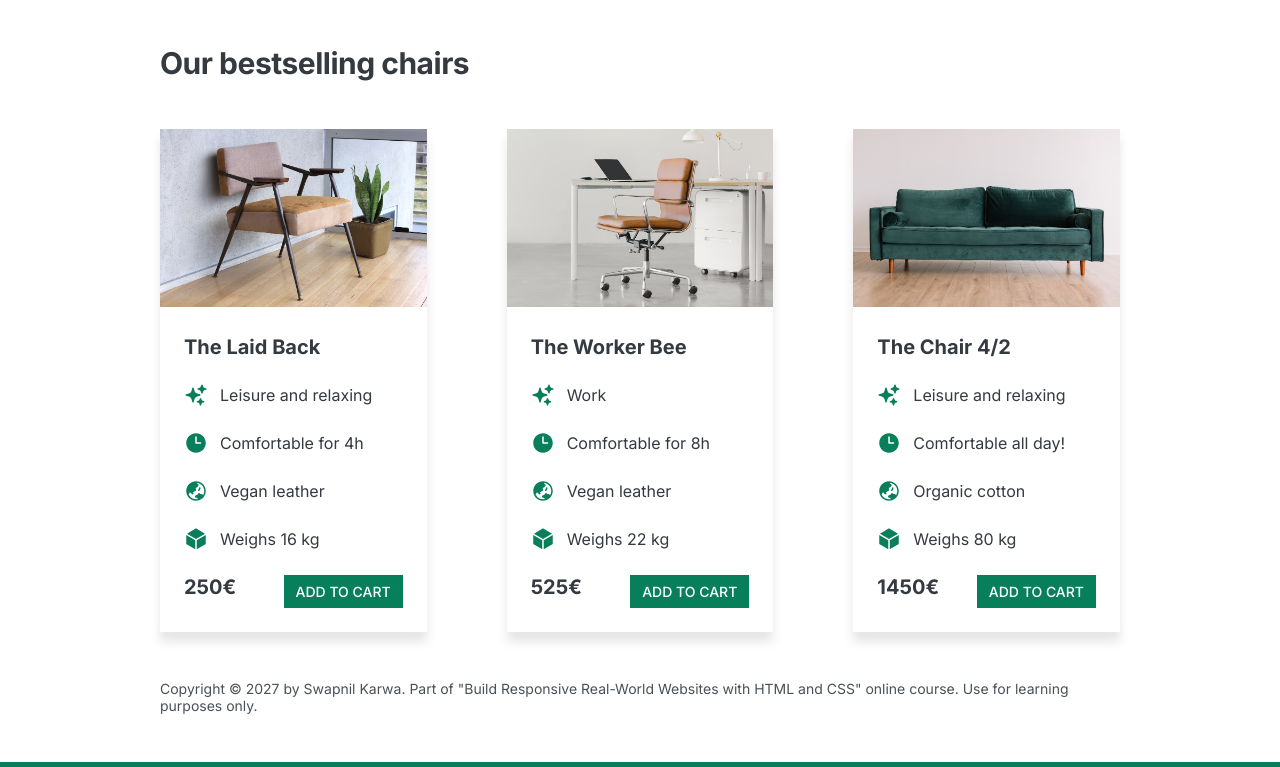
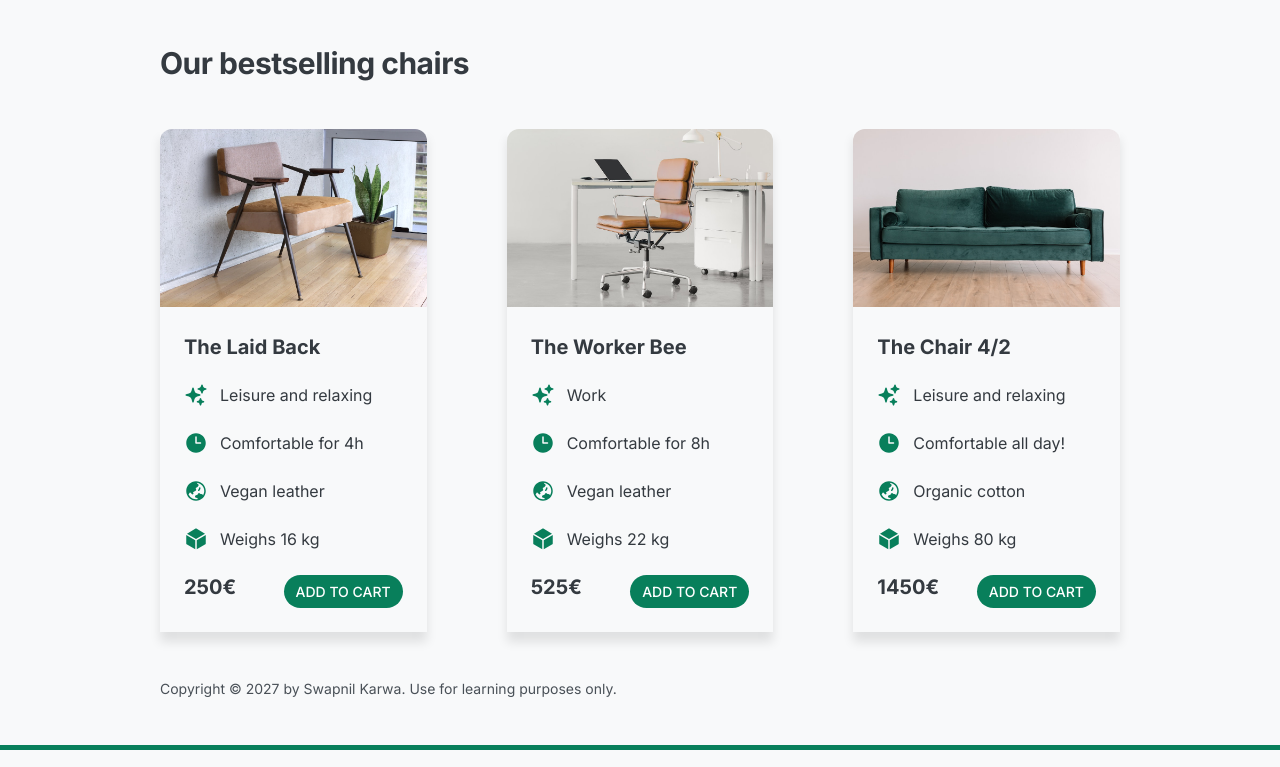
Before and after one commit to skarwa4491/FE-Designs, a plain HTML site: page chair-site/index.html in a window 1280 px wide. Shown: the part 1130-1897 px from the top of the page. Drawn offline with Linux system fonts and the light colour scheme.

Commit message:
final -step

```diff
--- a/chair-site/index.html
+++ b/chair-site/index.html
@@ -343,9 +343,7 @@
         </div>
       </section>
       <footer>
-        Copyright &copy; 2027 by Swapnil Karwa. Part of "Build Responsive
-        Real-World Websites with HTML and CSS" online course. Use for learning
-        purposes only.
+        Copyright &copy; 2027 by Swapnil Karwa. Use for learning purposes only.
       </footer>
     </div>
   </body>
--- a/chair-site/style/style.css
+++ b/chair-site/style/style.css
@@ -19,6 +19,7 @@ body {
   font-family: 'Inter', sans-serif;
   color: #343a40;
   border-bottom: solid 5px #087f5b;
+  background-color: #f8f9fa;
 }
 
 h1 {
@@ -35,6 +36,7 @@ h1 {
   background-color: #087f5b;
   color: #fff;
   font-weight: 500;
+  border-radius: 53px;
 }
 
 .btn--small {
@@ -96,6 +98,10 @@ header {
   box-shadow: 0 10px 10px rgba(0, 0, 0, 0.1);
 }
 
+img {
+  border-radius: 12px;
+}
+
 .header-text-box {
   align-self: center;
 }
@@ -133,7 +139,8 @@ img {
 
   background-color: #087f5b;
   color: #fff;
-  padding: 24px
+  padding: 24px;
+  border-radius: 30px;
 }
 
 .testimonial-box {
@@ -155,6 +162,12 @@ img {
 /* CHAIRS */
 .chair-box {
   padding: 24px;
+}
+
+.chair img {
+
+  border-bottom-left-radius: 0;
+  border-bottom-right-radius: 0;
 }
 
 .chair {
```
